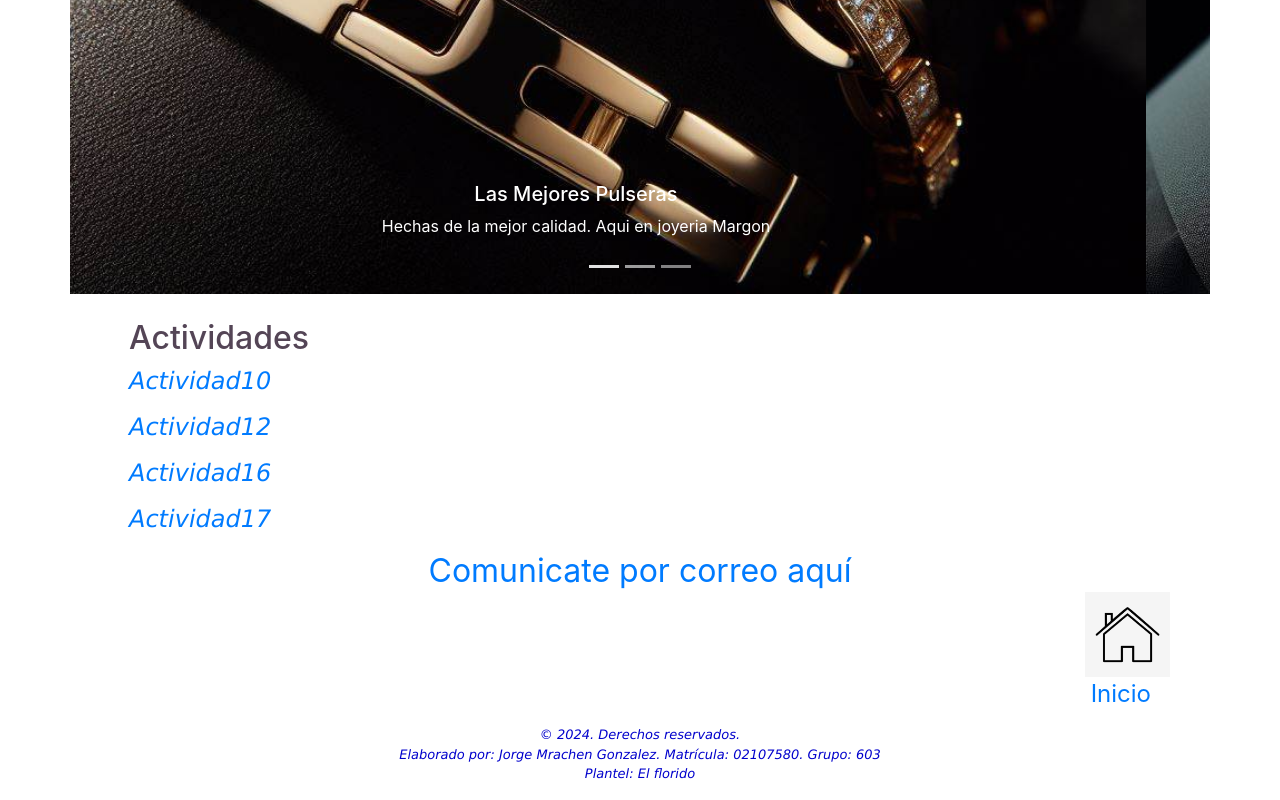
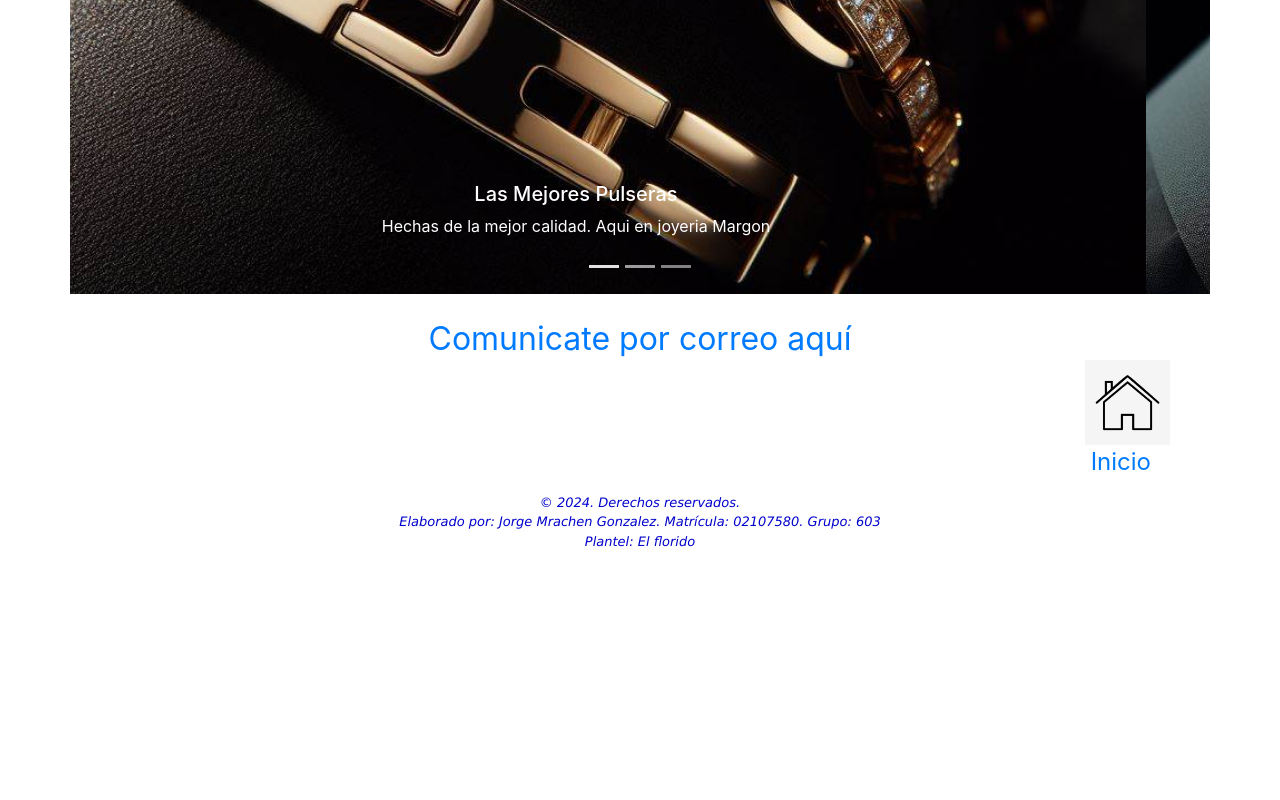
Before and after one commit to JorgeMarchen/Joyeria-Margon, a plain HTML site: page index.html in a window 1280 px wide. Shown: the part 4088-4888 px from the top of the page. After the commit the page ends 4655 px from the top, so only its background shows below. Drawn offline with nearby package versions, Linux system fonts and the light colour scheme.

Commit message:
Update index.html

```diff
--- a/index.html
+++ b/index.html
@@ -237,53 +237,7 @@
           </div>
               </div>
           </div>
-
         <br>
-            <table width=80% align="center" border="0">
-            <tr>
-                <td>
-                        <h2 align="left">
-                        <font size=6><font color="#544556">Actividades</font></h2></td>
-            </tr>
-            <tr>
-                <td>
-                    <p align="left">
-                     <font color="#0000cc" size="2" face="verdana">
-                        <i>
-                    <font size=5><a href="actividades/actividad.10.html">Actividad10</a></font>
-                         </i>
-                 </td>
-            </tr>
-            <tr>
-                <td>
-                   <p align="left">
-                    <font color="#0000cc" size="2" face="verdana">
-                       <i>
-                   <font size=5><a href="actividades/actividad12.html">Actividad12</a></font>
-                        </i>
-                </td>
-           </tr>
-           <tr>
-            <td>
-               <p align="left">
-                <font color="#0000cc" size="2" face="verdana">
-                   <i>
-               <font size=5><a href="actividades/actividad.16..html">Actividad16</a></font>
-                    </i>
-            </td>
-       </tr>
-       <tr>
-        <td>
-           <p align="left">
-            <font color="#0000cc" size="2" face="verdana">
-               <i>
-           <font size=5><a href="actividades/actividad.17.html">Actividad17</a></font>
-                </i>
-            </p>
-            </td>
-        </tr>
-        </table>
-        </table>
         <table width=80% align="center" border="0">
              <tr>
                  <td align="center">
```
